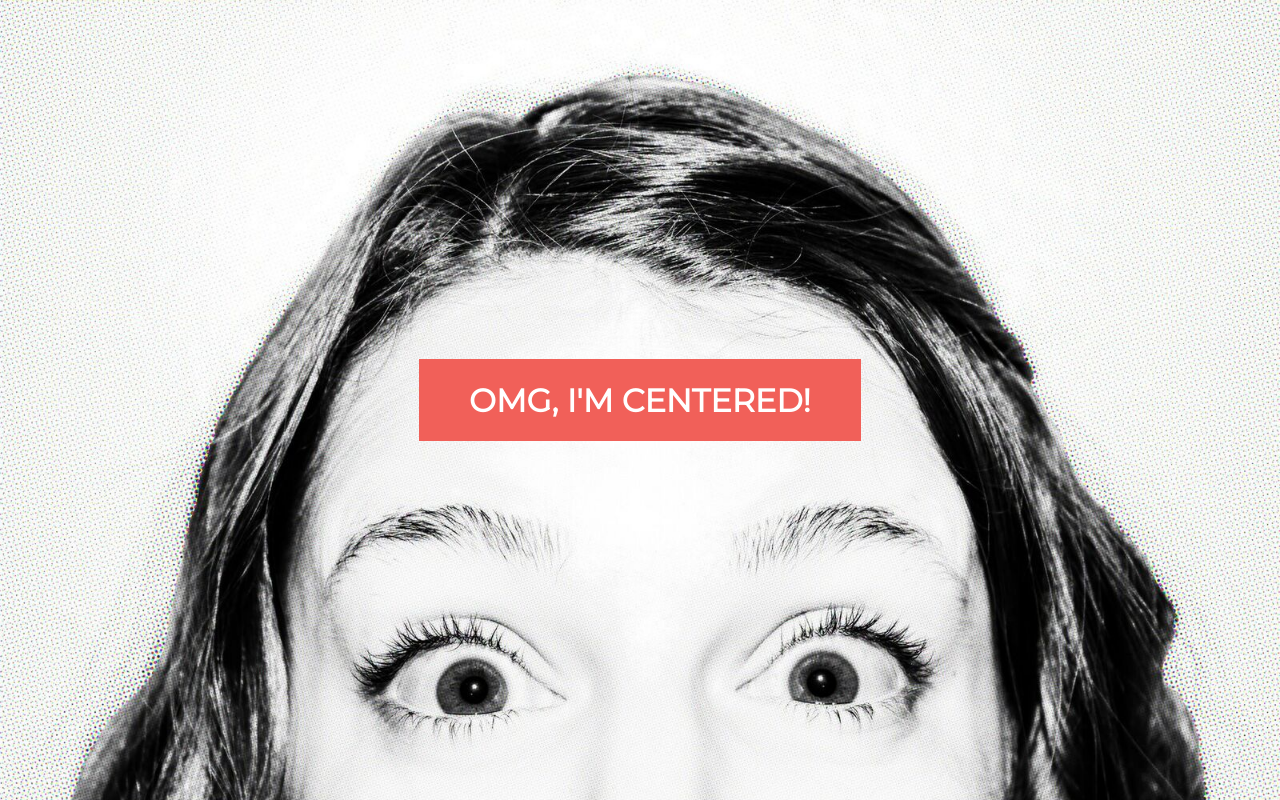
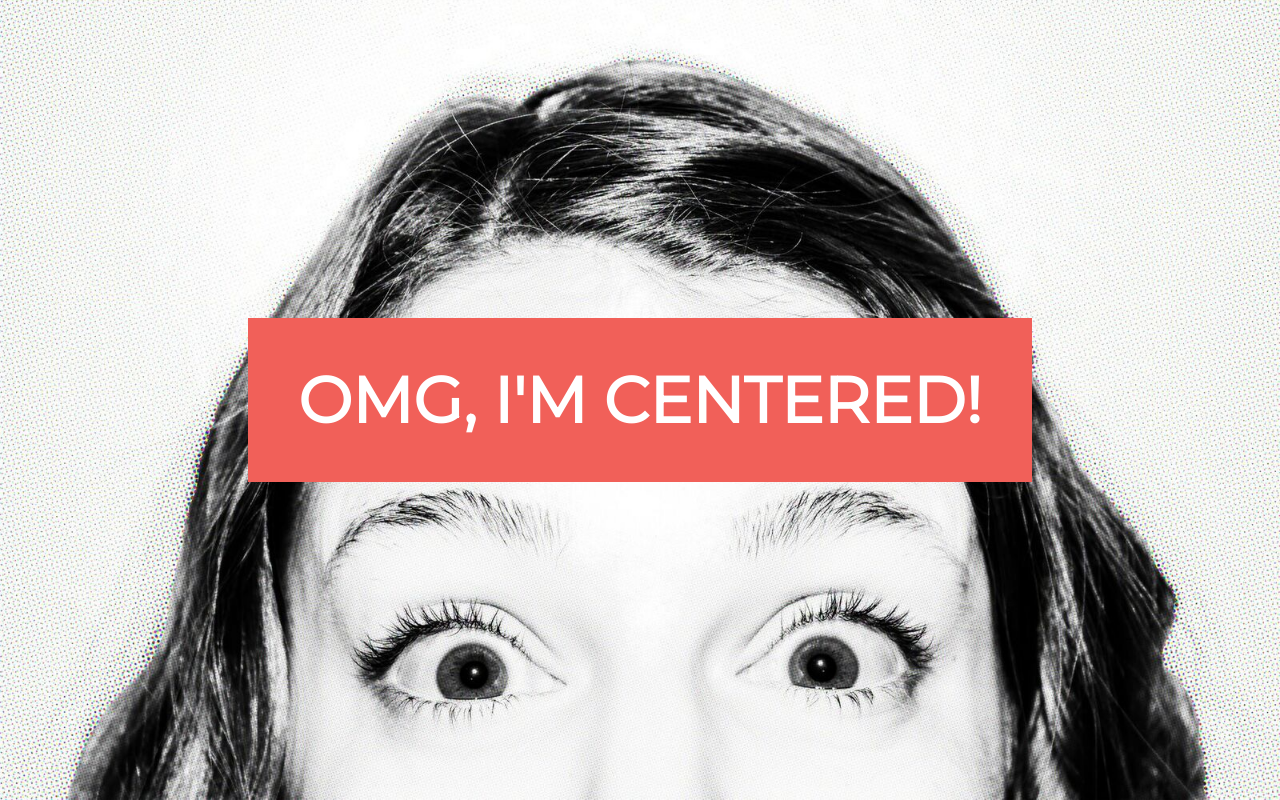
Before and after one commit to triciahumann/center-flexbox-starter, a plain HTML site: page index.html in a window 1280 px wide. Drawn offline with Linux system fonts and the light colour scheme; a web font is replaced by a local one.

Commit message:
Updated background image properties and added breakpoints for tablets and desktops

```diff
--- a/css/style.css
+++ b/css/style.css
@@ -8,7 +8,7 @@ body {
     display: flex;
     justify-content: center;
     align-items: center;
-    background: url(../img/wow.png);
+    background: url(../img/wow.png) bottom center no-repeat;
     background-size: cover;
     font-size: 1em;
 }
@@ -24,3 +24,15 @@ h1 {
     color: #fff;
     text-align: center;
 }
+
+@media screen and (min-width: 768px) {
+    h1 {
+        font-size: 3em;
+    }
+}
+
+@media screen and (min-width: 1200px) {
+    h1 {
+        font-size: 4em;
+    }
+}
```
